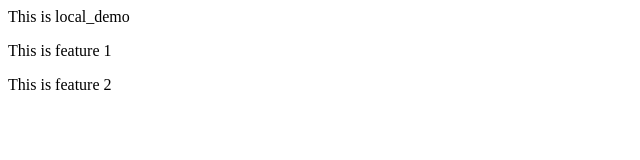
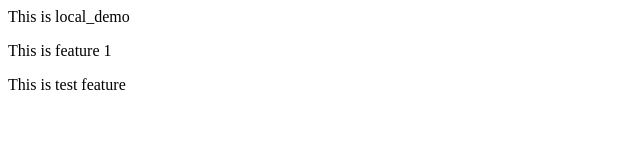
Before and after one commit to Amd36/local_demo, a plain HTML site: page index.html in a window 1280 px wide. Shown: the full height of the page, 0-640 px from the left. Drawn offline with Linux system fonts and the light colour scheme.

Commit message:
Added a test feature to index

```diff
--- a/index.html
+++ b/index.html
@@ -1,3 +1,3 @@
 <p> This is local_demo </p>
 <p> This is feature 1 </p>
-<p> This is feature 2 </p>
+<p> This is test feature</p>
```
